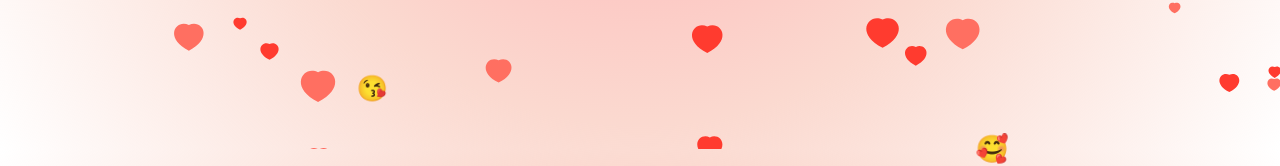
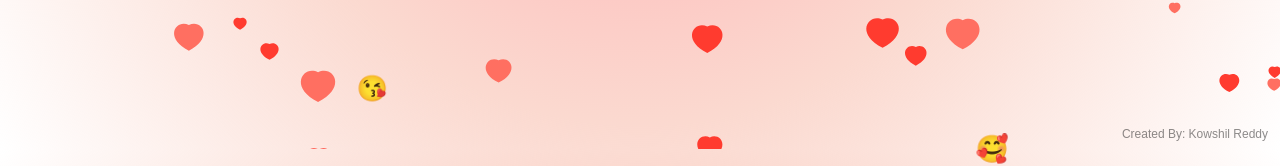
Before and after one commit to Kowshil-Reddy/Will-you-be-my-Valentine-, a plain HTML site: page index.html in a window 1280 px wide. Shown: the part 651-817 px from the top of the page. Drawn offline with nearby package versions, Linux system fonts and the light colour scheme.

Commit message:
Final commite

```diff
--- a/index.html
+++ b/index.html
@@ -8,6 +8,7 @@
   <link rel="stylesheet" href="style.css" />
   <script src="https://cdn.jsdelivr.net/npm/canvas-confetti@1.9.3/dist/confetti.browser.min.js"></script>
 </head>
+<div class="credit">Created By: Kowshil Reddy</div>
 
 <body>
   <!-- floating kisses/hearts -->
--- a/style.css
+++ b/style.css
@@ -156,3 +156,13 @@ canvas {
 .music-btn {
   display: none !important;
 }
+.credit {
+  position: fixed;
+  bottom: 8px;
+  right: 12px;
+  font-size: 12px;
+  color: rgba(0, 0, 0, 0.45);
+  font-family: Arial, sans-serif;
+  z-index: 10000;
+  pointer-events: none;
+}
```
